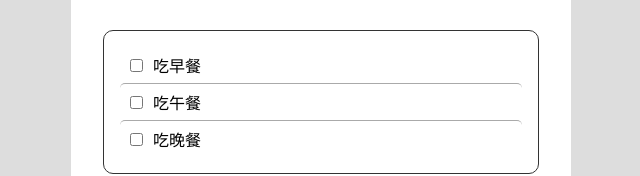
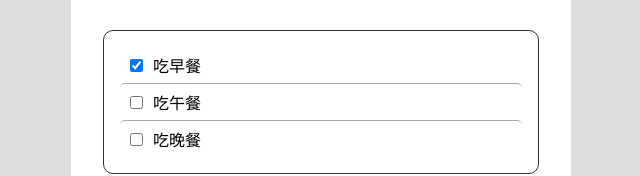
Before and after one commit to Link1515/react-practice-todos, a React (Create React App) app: page / in a window 1280 px wide. Shown: the part 235-411 px from the top of the page, without its empty margins (319-959 px from the left). Built offline with nearby package versions, Linux system fonts and the light colour scheme.

Commit message:
更新 todos 狀態是否完成

```diff
--- a/src/App.jsx
+++ b/src/App.jsx
@@ -19,13 +19,23 @@ export default class App extends Component {
     this.setState({ todos: newTodos });
   };
 
+  updateTodoState = (id, done) => {
+    const { todos } = this.state;
+    const newTodos = todos.map((todo) => {
+      if (todo.id === id) return { ...todo, done };
+      else return todo;
+    });
+
+    this.setState({ todos: newTodos });
+  };
+
   render() {
     const { todos } = this.state;
 
     return (
       <div className="app">
         <Header addTodo={this.addTodo} />
-        <List todos={todos} />
+        <List todos={todos} updateTodoState={this.updateTodoState} />
         <Footer />
       </div>
     );
--- a/src/components/List/index.jsx
+++ b/src/components/List/index.jsx
@@ -4,12 +4,12 @@ import './index.scss';
 
 export default class List extends Component {
   render() {
-    const { todos } = this.props;
+    const { todos, updateTodoState } = this.props;
 
     return (
       <ul className="list">
         {todos.map((todo) => (
-          <ListItem {...todo} key={todo.id} />
+          <ListItem {...todo} key={todo.id} updateTodoState={updateTodoState} />
         ))}
       </ul>
     );
--- a/src/components/ListItem/index.jsx
+++ b/src/components/ListItem/index.jsx
@@ -12,14 +12,20 @@ export default class ListItem extends Component {
     };
   };
 
+  handleChange = (id) => {
+    return (event) => {
+      this.props.updateTodoState(id, event.target.checked);
+    };
+  };
+
   render() {
-    const { id, name } = this.props;
+    const { id, name, done } = this.props;
     const { mouse } = this.state;
 
     return (
       <li className="listItem" onMouseEnter={this.handleMouse(true)} onMouseLeave={this.handleMouse(false)}>
         <label htmlFor={'listItem' + id}>
-          <input type="checkbox" id={'listItem' + id} />
+          <input onChange={this.handleChange(id)} type="checkbox" id={'listItem' + id} defaultChecked={done} />
           {name}
         </label>
         <button className="btn btn-danger" style={{ display: mouse ? '' : 'none' }}>
```
